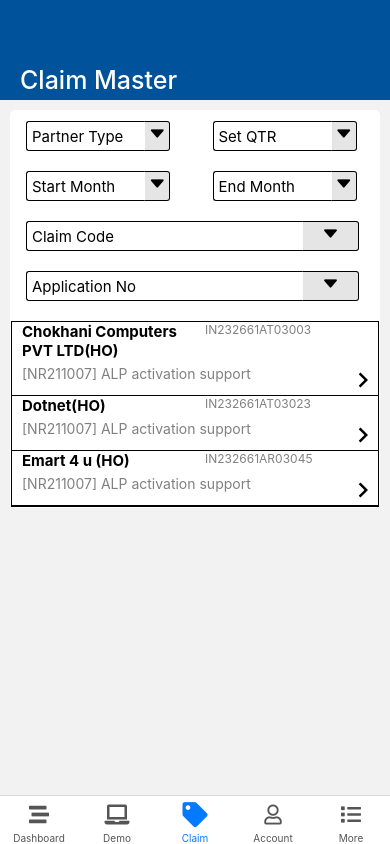
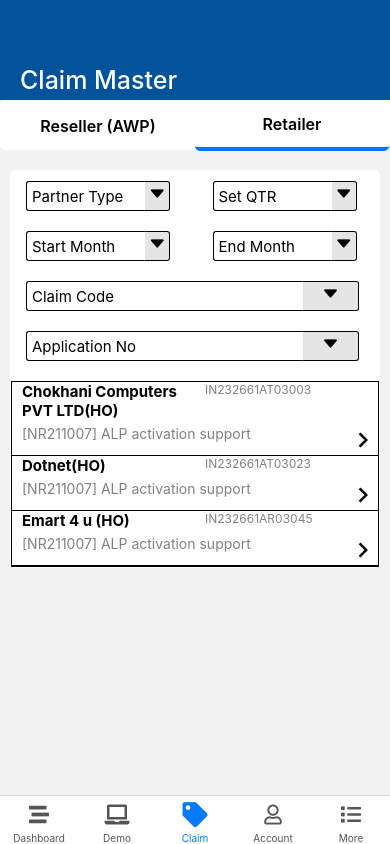
Before and after one commit to jash6/Technet, a React Native app in the folder TechNet/: screen /Claim in a window 390 px wide. Built offline with nearby package versions, Linux system fonts and the light colour scheme.

Commit message:
All Sections Done

```diff
--- a/TechNet/src/components/Claim/Reseller.js
+++ b/TechNet/src/components/Claim/Reseller.js
@@ -4,7 +4,7 @@
 export default function Reseller() {
   return (
     <View>
-      <Text></Text>
+      <Text>Reseller</Text>
     </View>
   );
 }
--- a/TechNet/src/components/Claim/Toggle.js
+++ b/TechNet/src/components/Claim/Toggle.js
@@ -1,16 +1,61 @@
-import {NavigationContainer} from '@react-navigation/native';
-import React from 'react';
-import {createBottomTabNavigator} from '@react-navigation/bottom-tabs';
+import React, {useState} from 'react';
+import {View, Text, TouchableOpacity, StyleSheet} from 'react-native';
 import Reseller from './Reseller';
 import Retailer from './Retailer';
+
 export default function Toggle() {
-  const Tab1 = createBottomTabNavigator();
+  const [metrics, Setmetrics] = useState([false, true]);
   return (
-    <NavigationContainer independent={true}>
-      <Tab1.Navigator>
-        <Tab1.Screen name="Reseller (AWP)" component={Reseller} />
-        <Tab1.Screen name="Retail" component={Retailer} />
-      </Tab1.Navigator>
-    </NavigationContainer>
+    <View>
+      <View style={styles.container}>
+        <View style={{flexDirection: 'row'}}>
+          <TouchableOpacity
+            style={metrics[0] ? styles.click : styles.nclicked}
+            onPress={() => {
+              Setmetrics([true, false]);
+            }}>
+            <Text style={styles.text}>Reseller (AWP)</Text>
+          </TouchableOpacity>
+          <TouchableOpacity
+            style={metrics[1] ? styles.click : styles.nclicked}
+            onPress={() => {
+              Setmetrics([false, true]);
+            }}>
+            <Text style={styles.text}>Retailer</Text>
+          </TouchableOpacity>
+        </View>
+      </View>
+      <View>
+        {metrics[0] ? <Reseller /> : metrics[1] ? <Retailer /> : <> </>}
+      </View>
+    </View>
   );
 }
+const styles = StyleSheet.create({
+  container: {
+    borderRadius: 5,
+    borderWidth: 1,
+    borderColor: '#fff',
+    backgroundColor: 'white',
+    height: 50,
+    marginBottom: 10,
+  },
+  click: {
+    flex: 1,
+    borderBottomColor: '#0076ff',
+    borderBottomWidth: 4.5,
+    borderRadius: 5,
+    justifyContent: 'center',
+    height: 50,
+  },
+  nclicked: {
+    flex: 1,
+    height: 50,
+    justifyContent: 'center',
+  },
+  text: {
+    textAlign: 'center',
+    fontWeight: '600',
+    fontSize: 16,
+  },
+});
--- a/TechNet/src/screens/Claim.js
+++ b/TechNet/src/screens/Claim.js
@@ -10,9 +10,8 @@
   return (
     <View>
       <Header />
-      {/* <Toggle /> */}
-
-      <Retailer />
+      <Toggle />
+      {/* <Retailer /> */}
     </View>
   );
 }
```
